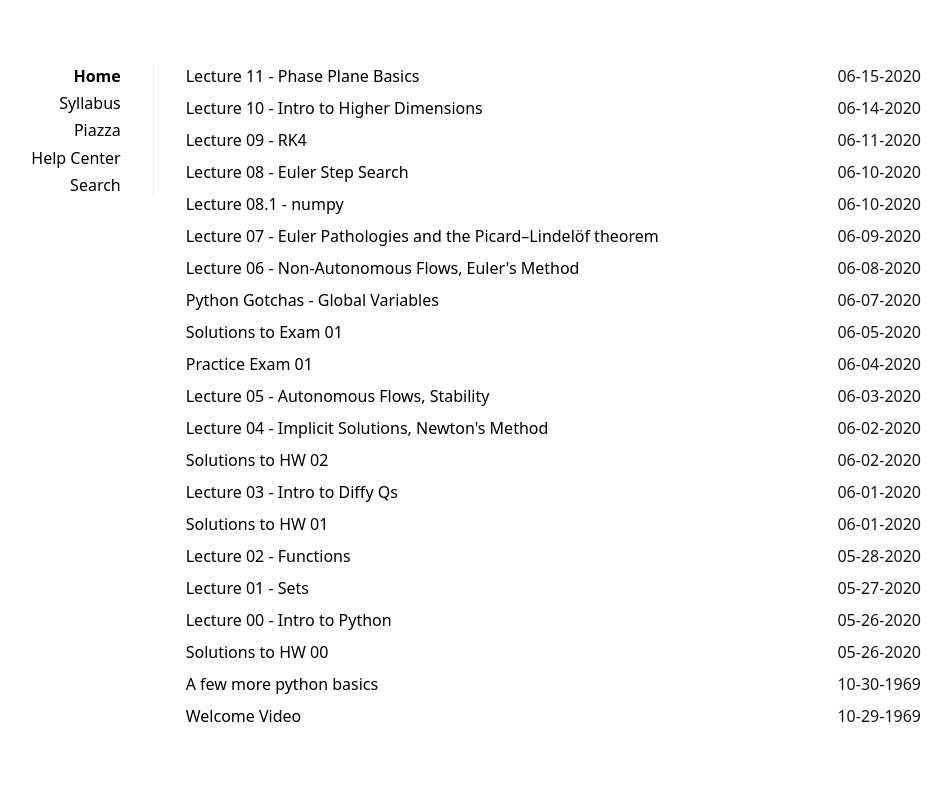
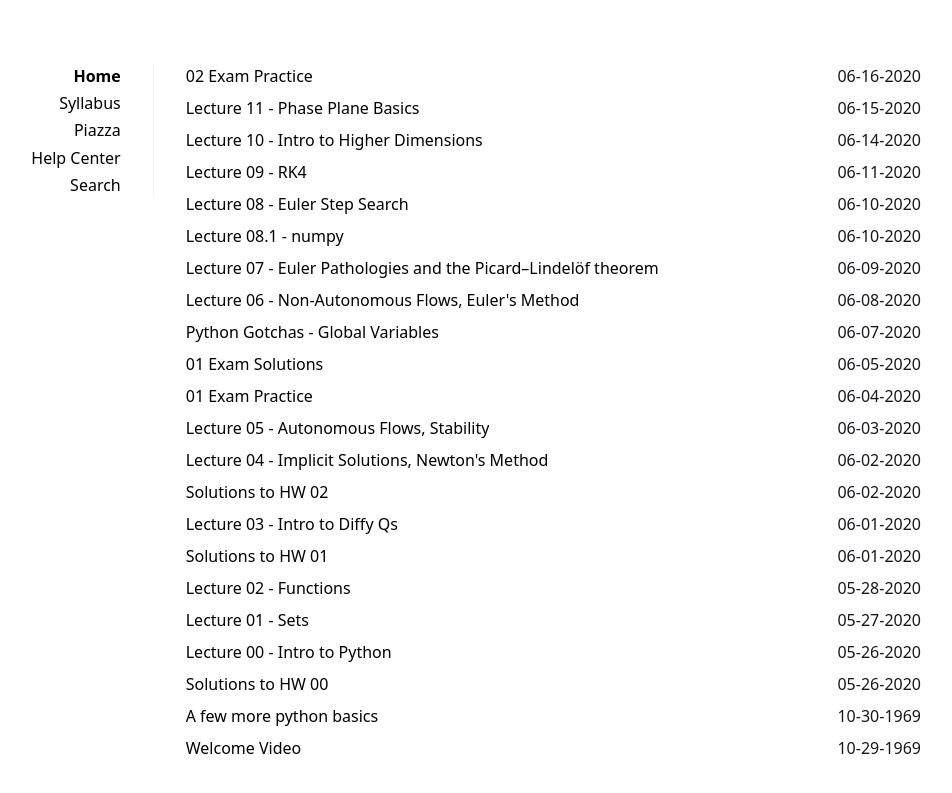
Before and after one commit to hopmath/hopmath.github.io, a Jekyll site: the page built from index.html, in a window 1280 px wide. Shown: the top 793 px of the page, without its empty margins (167-1119 px from the left). Built offline with Jekyll 4.4.1, drawn with Linux system fonts in a browser that asks for light colours.

Commit message:
practice exam 02

```diff
--- a/_posts/2020-06-04-Practice-exam-1.md
+++ b/_posts/2020-06-04-Practice-exam-1.md
@@ -1,8 +1,8 @@
 ---
 layout: post
-title: Practice Exam 01
+title: 01 Exam Practice
 description:
-tags: [lecture, python]
+tags: [exam, solutions]
 ---
 
 [Practice Exam 01](https://buffalo.box.com/s/j9r36d19jpf5vzg60dvr62t0zp9fo0ui)
--- a/_posts/2020-06-05-exam-01.md
+++ b/_posts/2020-06-05-exam-01.md
@@ -1,8 +1,8 @@
 ---
 layout: post
-title: Solutions to Exam 01
+title: 01 Exam Solutions
 description:
-tags: [lecture, python]
+tags: [exam, solutions]
 ---
 
 [Exam 01](https://buffalo.box.com/s/hx6gmoqpoj60ndaffwqboodcc034fcb2)
```
Also changed, not shown: _posts/2020-06-16-practice-exam-2.md (added, +8 -0 lines), 9 other files.
